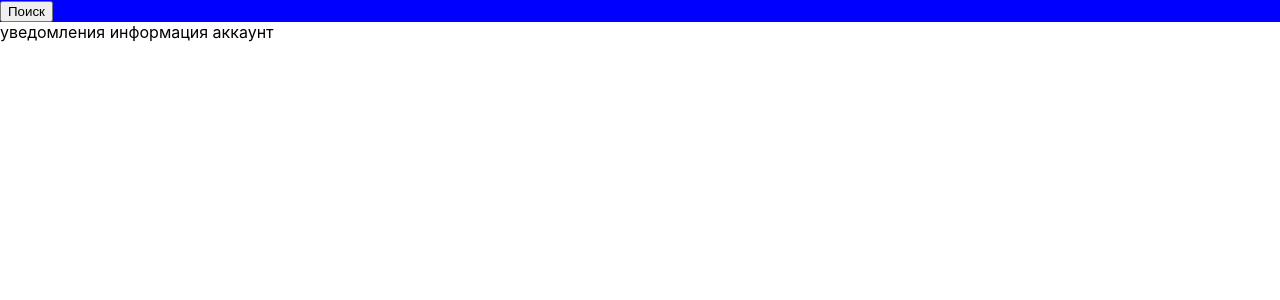
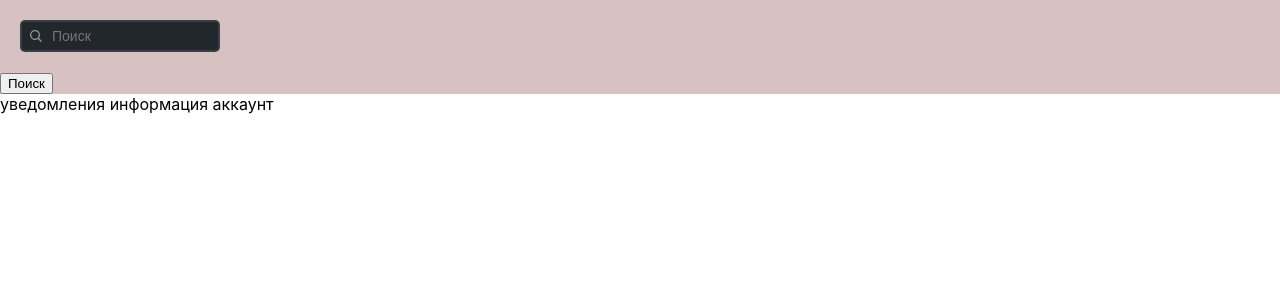
Before and after one commit to killduck/front-trello, a React (Create React App) app: page / in a window 1280 px wide. Shown: the top 300 px of the page. Built offline with nearby package versions, Linux system fonts and the light colour scheme.

Commit message:
сделал элемент "input": вёрстка+ стили,но без функционала

```diff
--- a/src/components/Search/Search.jsx
+++ b/src/components/Search/Search.jsx
@@ -1,11 +1,12 @@
 import Button from '../ui/Button/Button';
+import InputSearch from '../ui/InputSearch/InputSearch';
 import styles from './Search.module.scss';
 
 export default function Search(props) {
     return (
         <div className={styles.Search}>
 
-
+            <InputSearch/>
             <Button>Поиск</Button>
         </div>
     )
--- a/src/components/Search/Search.module.scss
+++ b/src/components/Search/Search.module.scss
@@ -1,4 +1,4 @@
-$color: #00f;
+$color: #d8c1c1;
 
 .Search {
     background-color: $color;
--- a/src/components/ui/Button/Button.jsx
+++ b/src/components/ui/Button/Button.jsx
@@ -1,5 +1,6 @@
 
 export default function Button(props) {
+
     return (
         <button>
             {props.children}
--- /dev/null
+++ b/src/components/ui/InputSearch/InputSearch.jsx
@@ -0,0 +1,21 @@
+import styles from './InputSearch.module.scss'
+
+export default function InputSearch(props){
+
+  return (
+    <div className={styles.wrap}>
+
+        <div className={styles.blockSearch}>
+            <span className={styles.iconLupa} default="" tabindex="0" >
+                <span className={styles.iconLupaSpan} role="img" aria-label="search" style={{}}>
+                    <svg width="" height="" viewBox="0 0 24 24" role="presentation">
+                        <path d="M16.436 15.085l3.94 4.01a1 1 0 01-1.425 1.402l-3.938-4.006a7.5 7.5 0 111.423-1.406zM10.5 16a5.5 5.5 0 100-11 5.5 5.5 0 000 11z" fill="currentColor" fill-rule="evenodd"></path>
+                    </svg>
+                </span>
+            </span>
+            <input className={styles.inputSearch} type="text" placeholder="Поиск" maxlength="500"/>
+        </div>
+
+    </div>
+  )
+};
--- /dev/null
+++ b/src/components/ui/InputSearch/InputSearch.module.scss
@@ -0,0 +1,63 @@
+
+.wrap{
+    padding: 20px;
+    /* margin: 0 20px; */
+    width: 200px;
+}
+.blockSearch{
+    position: relative;
+    max-width: 100%;
+    width: 200px;
+    // margin: 20px;
+}
+.iconLupa{
+    width: 16px;
+    height: 16px;
+    position: absolute;
+    top: 8px;
+    left: 8px;
+    color: #8c9bab;
+}
+.iconLupa:focus {
+    box-shadow: 0 0 0 2px #85B8FF;
+    border-radius: 100%;
+    outline: none;
+}
+.iconLupa > span {
+    line-height: 0;
+}
+.iconLupaSpan{
+    display: inline-block;
+    flex-shrink: 0;
+    line-height: 1;
+    width: 16px;
+    height: 16px;
+}
+.inputSearch input{
+    margin-bottom: revert;
+    transition: revert;
+    border-width: 1px;
+    box-shadow: none;
+    border-color: #dfe1e6;
+}
+.inputSearch{
+    height: 32px;
+    width: 200px;
+    padding: 0px 12px 0px 30px;
+    box-sizing: border-box;
+    outline: none;
+    border-radius: 5px;
+    font-size: 14px;
+    line-height: 20px;
+    border: 2px solid #a6c5e229;
+    box-shadow: none;
+    background-color: #22272b;
+    color: #8c9bab;
+}
+.inputSearch:hover {
+    background-color: #282e33;
+}
+.inputSearch:focus {
+    border: 2px solid #85b8ff;
+    box-shadow: inset 0 0 0 1px #dfe1e6;
+}
```
